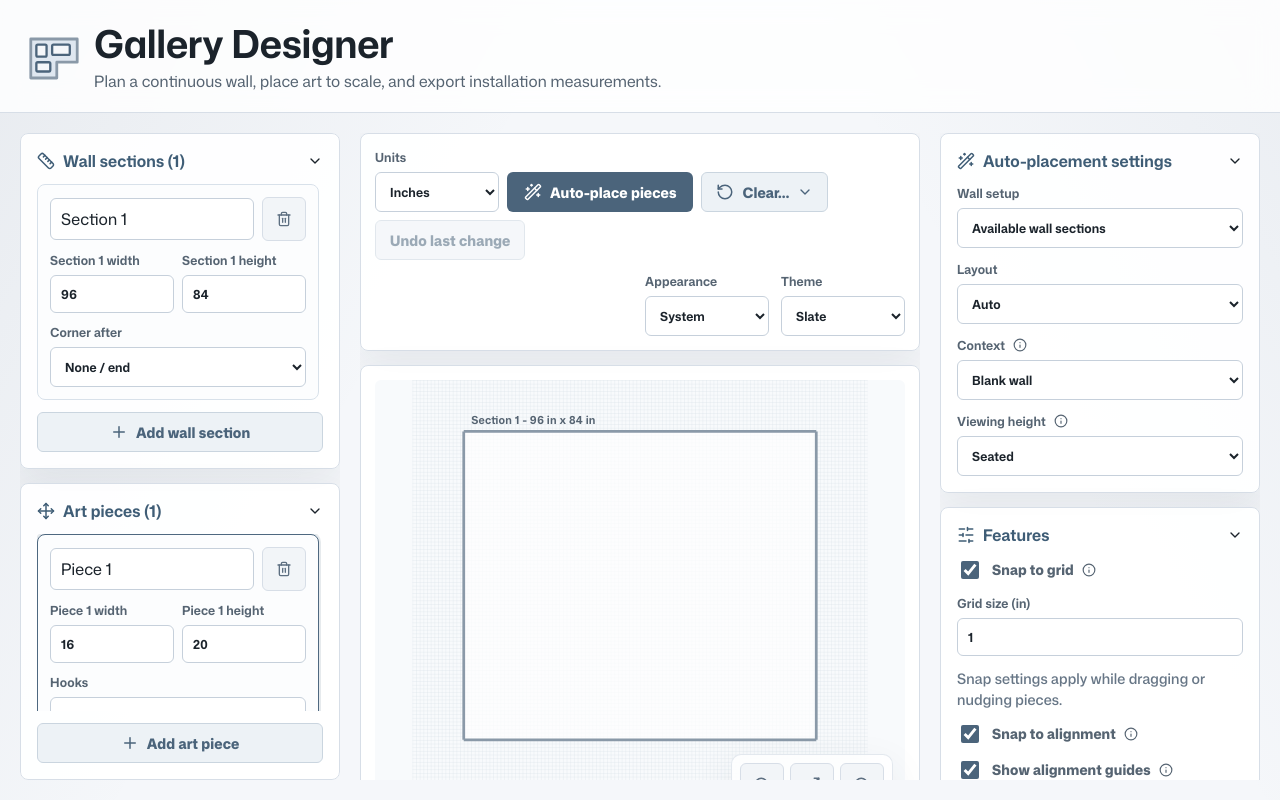
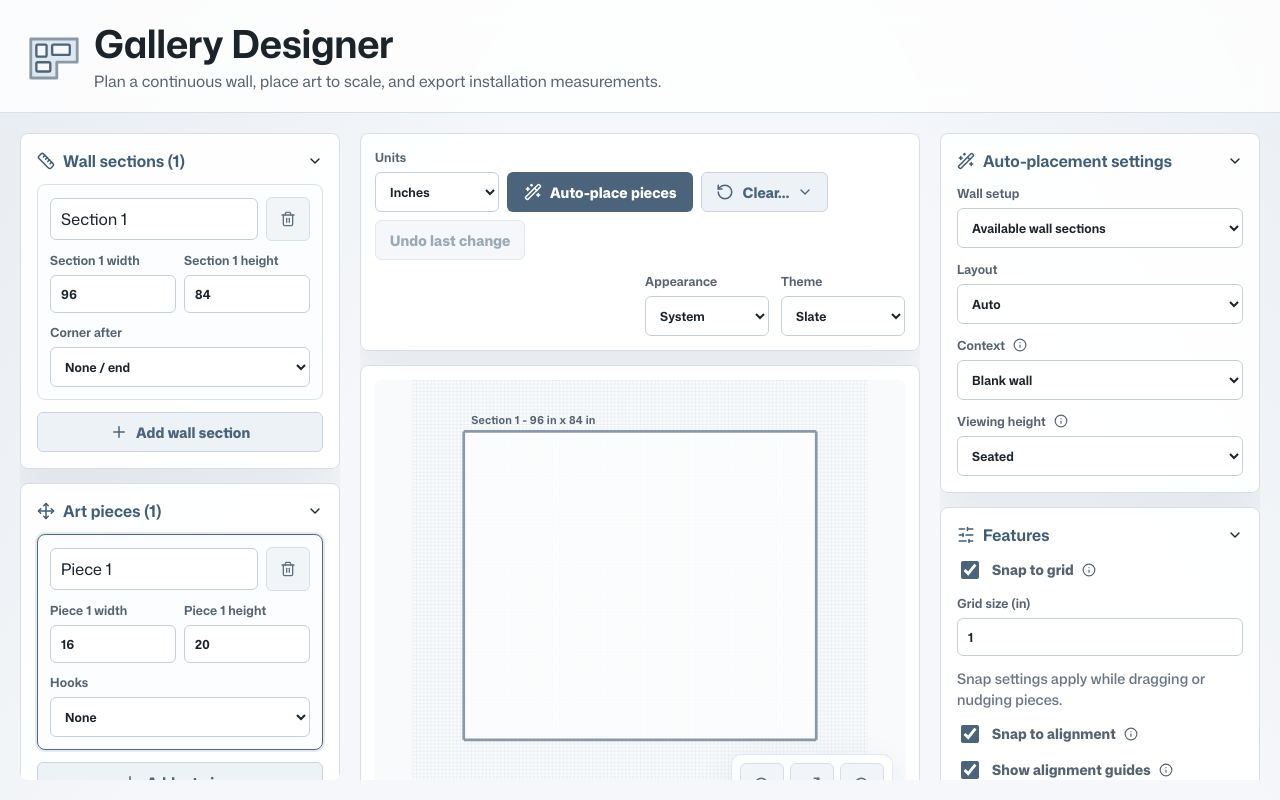
Before and after one commit to eslutz/Gallery-Designer, a React (Vite) app: page / in a window 1280 px wide. Built offline with nearby package versions, Linux system fonts and the light colour scheme; a web font is replaced by a local one.

Commit message:
Allow setup panel content to scroll naturally

```diff
--- a/src/styles.css
+++ b/src/styles.css
@@ -710,9 +710,9 @@ button:not(:disabled):active {
   gap: 14px;
   min-height: 0;
   max-height: none;
-  overflow: hidden;
+  overflow: auto;
   overscroll-behavior: contain;
-  padding: 0;
+  padding: 0 0 20px;
   border: 0;
   background: transparent;
   box-shadow: none;
@@ -808,44 +808,42 @@ button:not(:disabled):active {
 
 .setup-utility-panel {
   flex: 0 0 auto;
-  overflow: hidden;
+  overflow: visible;
 }
 
 .wall-sections-panel {
-  flex: 0 1 auto;
-  grid-template-rows: auto minmax(0, 1fr);
-  max-height: min(560px, 52%);
-  min-height: 0;
+  flex: 0 0 auto;
+  grid-template-rows: none;
+  max-height: none;
+  min-height: auto;
 }
 
 .wall-sections-panel-content {
-  min-height: 0;
-  grid-template-rows: minmax(0, 1fr) auto;
+  min-height: auto;
+  grid-template-rows: none;
 }
 
 .wall-sections-panel .section-list {
-  min-height: 0;
-  overflow: auto;
-  overscroll-behavior: contain;
-  padding-right: 4px;
+  min-height: auto;
+  overflow: visible;
+  padding-right: 0;
 }
 
 .art-pieces-panel {
-  flex: 1 1 280px;
-  grid-template-rows: auto minmax(0, 1fr);
-  min-height: 0;
+  flex: 0 0 auto;
+  grid-template-rows: none;
+  min-height: auto;
 }
 
 .art-pieces-panel-content {
-  min-height: 0;
-  grid-template-rows: minmax(0, 1fr) auto;
+  min-height: auto;
+  grid-template-rows: none;
 }
 
 .art-pieces-panel .piece-list {
-  min-height: 0;
-  overflow: auto;
-  overscroll-behavior: contain;
-  padding-right: 4px;
+  min-height: auto;
+  overflow: visible;
+  padding-right: 0;
 }
 
 .feature-help {
```
Also changed, not shown: 1 other file (tests, documents, lock files or other folders).
